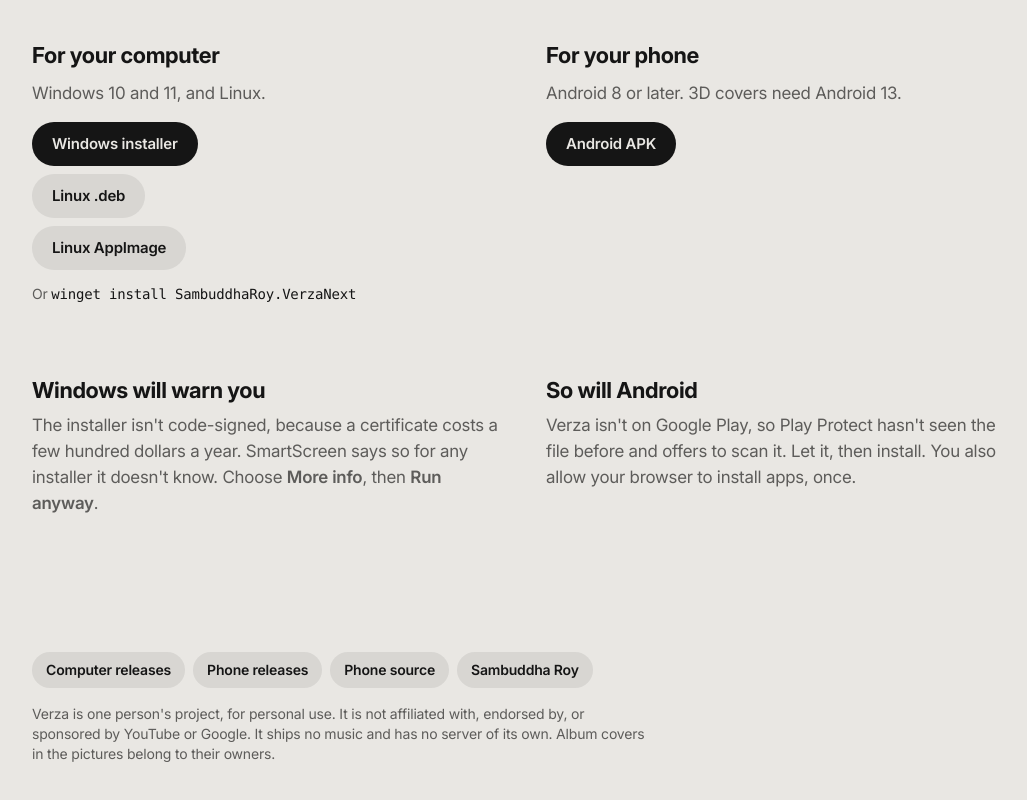
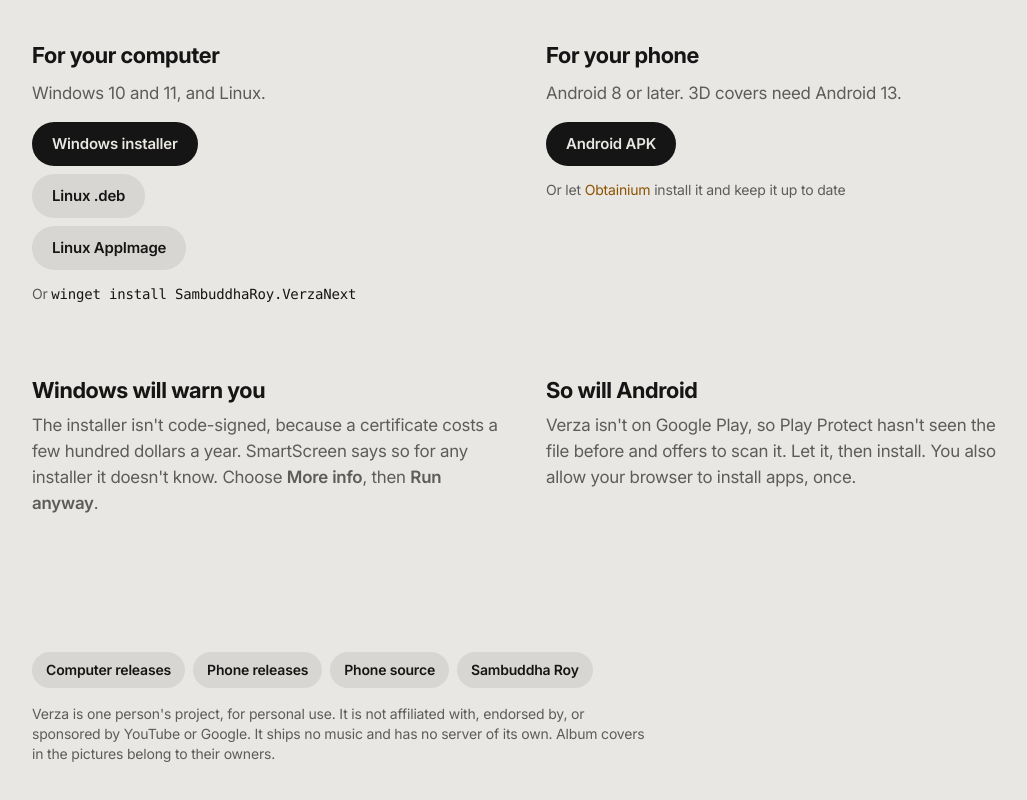
Before and after one commit to SambuddhaRoy/Verza-Next-releases, a plain HTML site: page docs/index.html in a window 1280 px wide. Shown: the part 9673-10473 px from the top of the page, without its empty margins (24-1051 px from the left). Drawn offline with Linux system fonts and the light colour scheme; no server answers.

Commit message:
Website: Obtainium under the APK link

```diff
--- a/docs/index.html
+++ b/docs/index.html
@@ -558,6 +558,7 @@ html:not(.playing) .i-pause, html.playing .i-play { display: none; }
       <div class="words">
         <a class="word accent" id="getApk" href="https://github.com/SambuddhaRoy/Verza/releases/latest">Android APK</a>
       </div>
+      <p class="note" style="padding-top:14px">Or let <a href="https://apps.obtainium.imranr.dev/redirect?r=obtainium://add/https://github.com/SambuddhaRoy/Verza">Obtainium</a> install it and keep it up to date</p>
     </div>
   </div>
   <div class="warn">
```
